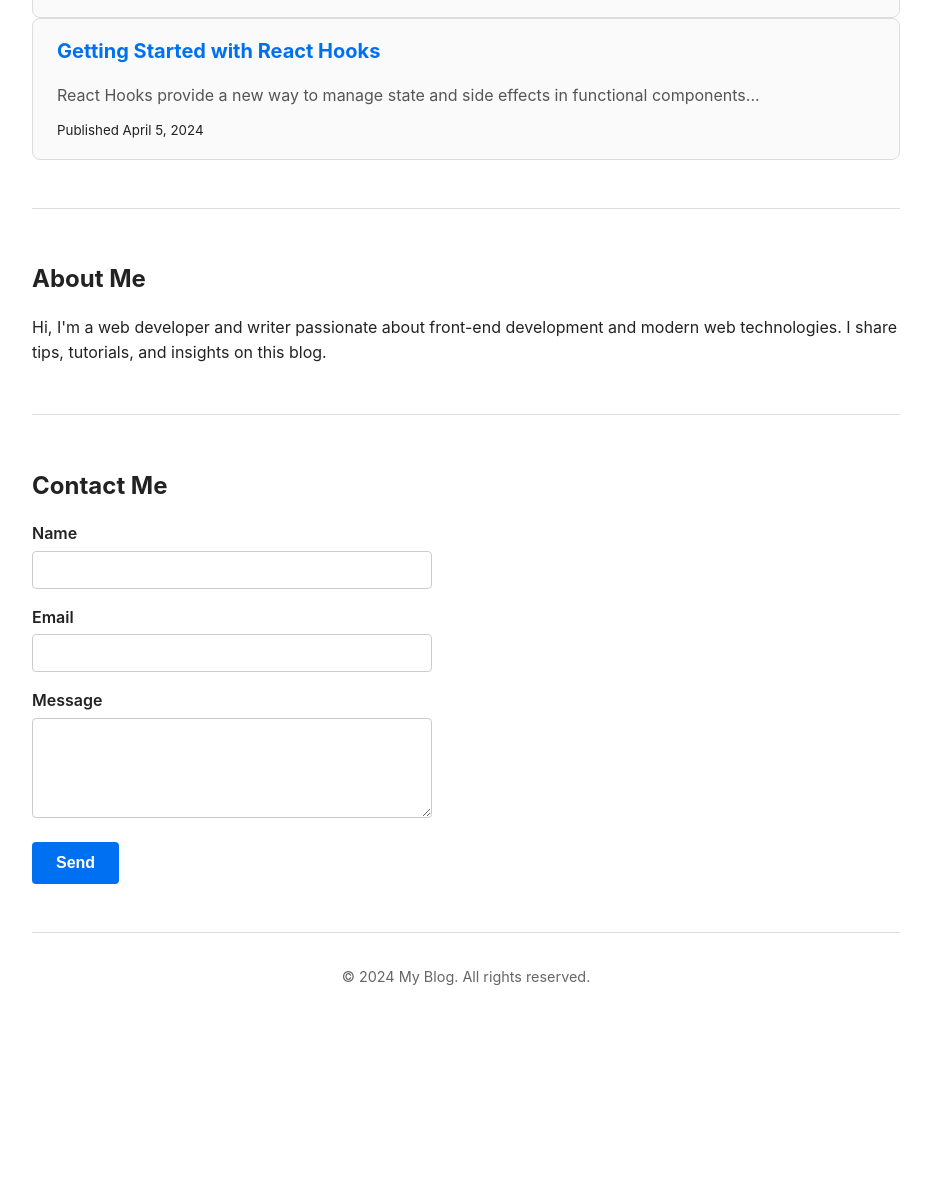
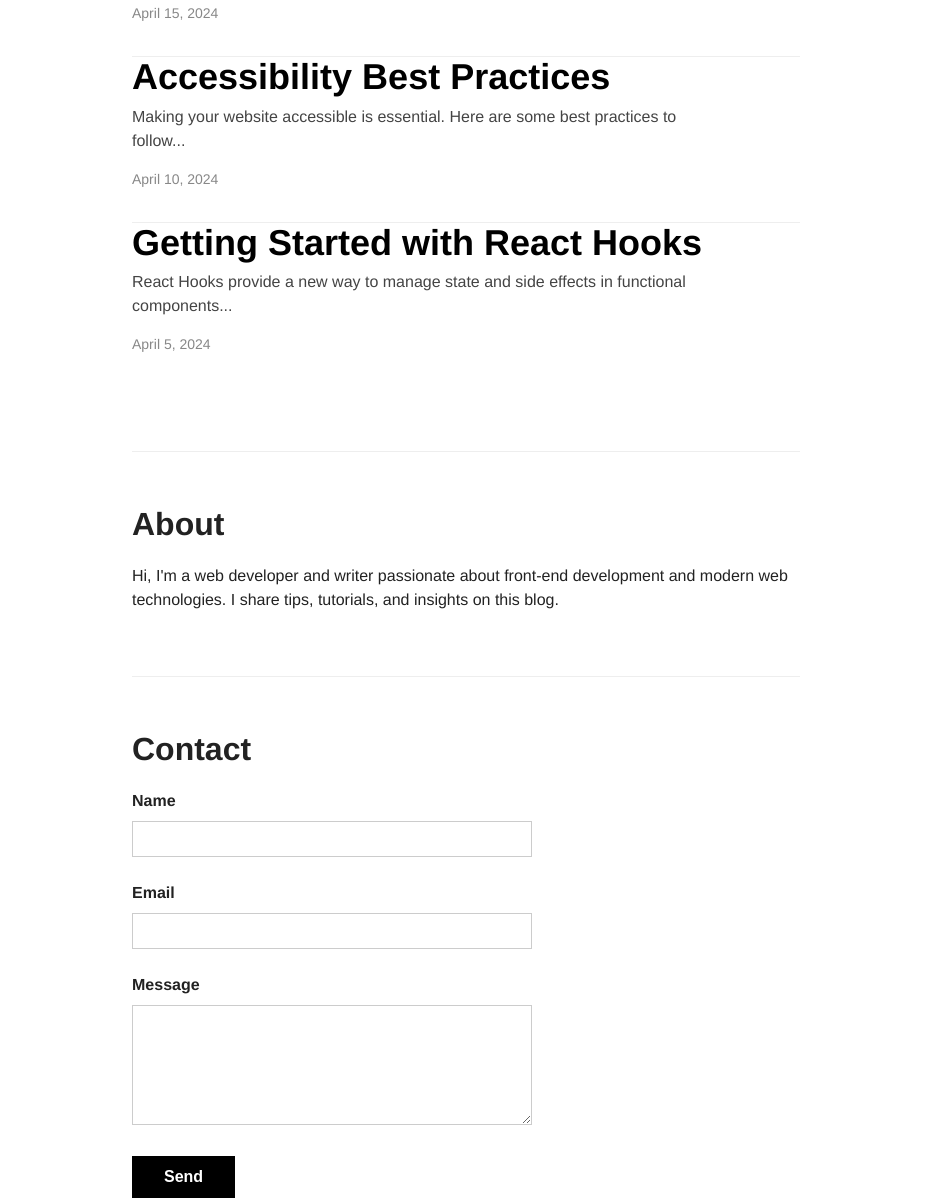
Before and after one commit to sigmaohiobolls/Seawee, a plain HTML site: page index.html in a window 1280 px wide. Shown: the part 511-1712 px from the top of the page, without its empty margins (174-1105 px from the left). Before the commit the page ends 1547 px from the top, so only its background shows below. Drawn offline with Linux system fonts and the light colour scheme.

Commit message:
index.html

```diff
--- a/index.html
+++ b/index.html
@@ -3,148 +3,173 @@
 <head>
 <meta charset="UTF-8" />
 <meta name="viewport" content="width=device-width, initial-scale=1" />
-  <title>My Blog</title>
+<title>byran.ee Style Blog</title>
 <style>
-    /* Reset and base */
+  /* Reset */
   * {
     box-sizing: border-box;
+    margin: 0;
+    padding: 0;
   }
+
   body {
-      margin: 0;
-      font-family: -apple-system, BlinkMacSystemFont, "Segoe UI", Roboto, Oxygen,
-        Ubuntu, Cantarell, "Open Sans", "Helvetica Neue", sans-serif;
-      line-height: 1.6;
+    font-family: 'Helvetica Neue', Helvetica, Arial, sans-serif;
     background: #fff;
-      color: #222;
-      max-width: 900px;
-      margin-left: auto;
-      margin-right: auto;
-      padding: 0 1rem 2rem;
+    color: #000;
+    line-height: 1.5;
+    font-weight: 600;
+    max-width: 700px;
+    margin: 3rem auto;
+    padding: 0 1rem;
   }
+
   a {
-      color: #0070f3;
+    color: inherit;
     text-decoration: none;
+    cursor: pointer;
   }
+
   a:hover {
     text-decoration: underline;
   }
+
   header {
-      padding: 1rem 0;
-      border-bottom: 1px solid #ddd;
+    margin-bottom: 4rem;
+    text-align: center;
+  }
+
+  header h1 {
+    font-weight: 900;
+    font-size: 4rem;
+    letter-spacing: -0.03em;
+    margin-bottom: 0.5rem;
+  }
+
+  nav {
+    text-transform: uppercase;
+    font-weight: 600;
+    font-size: 0.875rem;
+    letter-spacing: 0.2em;
+  }
+
+  nav a {
+    margin: 0 1rem;
+  }
+
+  main {
     display: flex;
-      justify-content: space-between;
-      align-items: center;
-      flex-wrap: wrap;
+    flex-direction: column;
+    gap: 4rem;
   }
-    header h1 {
-      margin: 0;
-      font-weight: 700;
-      font-size: 1.5rem;
+
+  article.post-preview {
+    border-bottom: 1px solid #eee;
+    padding-bottom: 2rem;
   }
-    nav a {
-      margin-left: 1rem;
+
+  article.post-preview:last-child {
+    border-bottom: none;
+  }
+
+  article.post-preview h2 {
+    font-weight: 900;
+    font-size: 2.25rem;
+    margin-bottom: 0.5rem;
+    line-height: 1.1;
+  }
+
+  article.post-preview h2 a {
+    color: black;
+  }
+
+  article.post-preview h2 a:hover {
+    text-decoration: underline;
+  }
+
+  article.post-preview p {
+    font-weight: 400;
+    color: #444;
+    font-size: 1rem;
+    max-width: 90%;
+  }
+
+  article.post-preview time {
+    display: block;
+    margin-top: 1rem;
+    font-weight: 400;
+    font-size: 0.875rem;
+    color: #888;
+  }
+
+  section#about, section#contact {
+    font-weight: 400;
+    font-size: 1rem;
+    color: #222;
+    border-top: 1px solid #eee;
+    padding-top: 3rem;
+  }
+
+  section#about h2, section#contact h2 {
+    font-weight: 900;
+    font-size: 2rem;
+    margin-bottom: 1rem;
+  }
+
+  form {
+    margin-top: 1rem;
+    max-width: 400px;
+  }
+
+  label {
+    display: block;
+    margin-bottom: 0.5rem;
     font-weight: 600;
   }
-    nav a:first-child {
-      margin-left: 0;
+
+  input, textarea {
+    width: 100%;
+    border: 1px solid #ccc;
+    padding: 0.5rem;
+    margin-bottom: 1.5rem;
+    font-weight: 400;
+    font-size: 1rem;
+    font-family: inherit;
   }
-    main {
-      margin-top: 2rem;
-    }
-    .posts {
-      display: grid;
-      grid-template-columns: 1fr;
-      gap: 2rem;
-    }
-    @media (min-width: 600px) {
-      .posts {
-        grid-template-columns: 1fr 1fr;
-      }
-    }
-    article.post-preview {
-      border: 1px solid #ddd;
-      border-radius: 8px;
-      padding: 1rem 1.5rem;
-      transition: box-shadow 0.3s ease;
-      background: #fafafa;
-    }
-    article.post-preview:hover {
-      box-shadow: 0 4px 14px rgba(0, 118, 255, 0.2);
-    }
-    article.post-preview h2 {
-      margin-top: 0;
-      font-size: 1.25rem;
-    }
-    article.post-preview p {
-      margin-bottom: 0.5rem;
-      color: #555;
-    }
-    footer {
-      text-align: center;
-      padding: 2rem 0 1rem;
-      font-size: 0.9rem;
-      color: #666;
-      border-top: 1px solid #ddd;
-      margin-top: 3rem;
-    }
-    section#about, section#contact {
-      margin-top: 3rem;
-      padding-top: 2rem;
-      border-top: 1px solid #ddd;
-    }
-    section#about h2, section#contact h2 {
-      font-weight: 700;
-      margin-bottom: 1rem;
-      font-size: 1.5rem;
-    }
-    form {
-      max-width: 400px;
-    }
-    label {
-      display: block;
-      margin-bottom: 0.25rem;
-      font-weight: 600;
-    }
-    input[type="text"],
-    input[type="email"],
-    textarea {
-      width: 100%;
-      padding: 0.5rem;
-      margin-bottom: 1rem;
-      border: 1px solid #ccc;
-      border-radius: 4px;
-      font-family: inherit;
-      font-size: 1rem;
-    }
+
   textarea {
     resize: vertical;
-      min-height: 100px;
+    min-height: 120px;
   }
+
   button {
-      background-color: #0070f3;
+    background: black;
+    color: white;
+    padding: 0.75rem 2rem;
     border: none;
-      color: white;
-      padding: 0.75rem 1.5rem;
-      border-radius: 4px;
-      font-weight: 700;
     cursor: pointer;
+    font-weight: 600;
     font-size: 1rem;
     transition: background-color 0.3s ease;
   }
+
   button:hover {
-      background-color: #005bb5;
+    background: #333;
   }
-    .message {
-      margin-top: 1rem;
+
+  footer {
+    margin-top: 6rem;
     font-weight: 600;
+    font-size: 0.875rem;
+    text-align: center;
+    color: #999;
   }
 </style>
 </head>
 <body>
 <header>
-    <h1>My Blog</h1>
+  <h1>byran.ee</h1>
   <nav>
-      <a href="#posts">Home</a>
+    <a href="#posts">Posts</a>
     <a href="#about">About</a>
     <a href="#contact">Contact</a>
   </nav>
@@ -154,32 +179,32 @@
     <article class="post-preview">
       <h2><a href="#">Understanding CSS Grid Layout</a></h2>
       <p>CSS Grid is a powerful layout system available in CSS. It is a 2-dimensional system...</p>
-        <small>Published April 20, 2024</small>
+      <time datetime="2024-04-20">April 20, 2024</time>
     </article>
     <article class="post-preview">
       <h2><a href="#">JavaScript ES2024 Features</a></h2>
       <p>Learn about the newest features introduced in ES2024 and how to use them effectively...</p>
-        <small>Published April 15, 2024</small>
+      <time datetime="2024-04-15">April 15, 2024</time>
     </article>
     <article class="post-preview">
       <h2><a href="#">Accessibility Best Practices</a></h2>
       <p>Making your website accessible is essential. Here are some best practices to follow...</p>
-        <small>Published April 10, 2024</small>
+      <time datetime="2024-04-10">April 10, 2024</time>
     </article>
     <article class="post-preview">
       <h2><a href="#">Getting Started with React Hooks</a></h2>
       <p>React Hooks provide a new way to manage state and side effects in functional components...</p>
-        <small>Published April 5, 2024</small>
+      <time datetime="2024-04-05">April 5, 2024</time>
     </article>
   </section>
 
   <section id="about">
-      <h2>About Me</h2>
+    <h2>About</h2>
     <p>Hi, I'm a web developer and writer passionate about front-end development and modern web technologies. I share tips, tutorials, and insights on this blog.</p>
   </section>
 
   <section id="contact">
-      <h2>Contact Me</h2>
+    <h2>Contact</h2>
     <form id="contactForm" onsubmit="return handleSubmit(event)">
       <label for="name">Name</label>
       <input type="text" id="name" name="name" required />
@@ -191,19 +216,19 @@
       <textarea id="message" name="message" required></textarea>
 
       <button type="submit">Send</button>
-        <p class="message" id="formMessage"></p>
+      <p id="formMessage" style="margin-top:1rem; font-weight:600;"></p>
     </form>
   </section>
 </main>
 <footer>
-    &copy; 2024 My Blog. All rights reserved.
+  &copy; 2024 byran.ee
 </footer>
 
 <script>
   function handleSubmit(event) {
     event.preventDefault();
-      const formMessage = document.getElementById("formMessage");
-      formMessage.style.color = "green";
+    const formMessage = document.getElementById('formMessage');
+    formMessage.style.color = 'green';
     formMessage.textContent = "Thank you for your message! I'll get back to you soon.";
     event.target.reset();
     return false;
```
Lines whose indentation alone changed are shown as unchanged.
